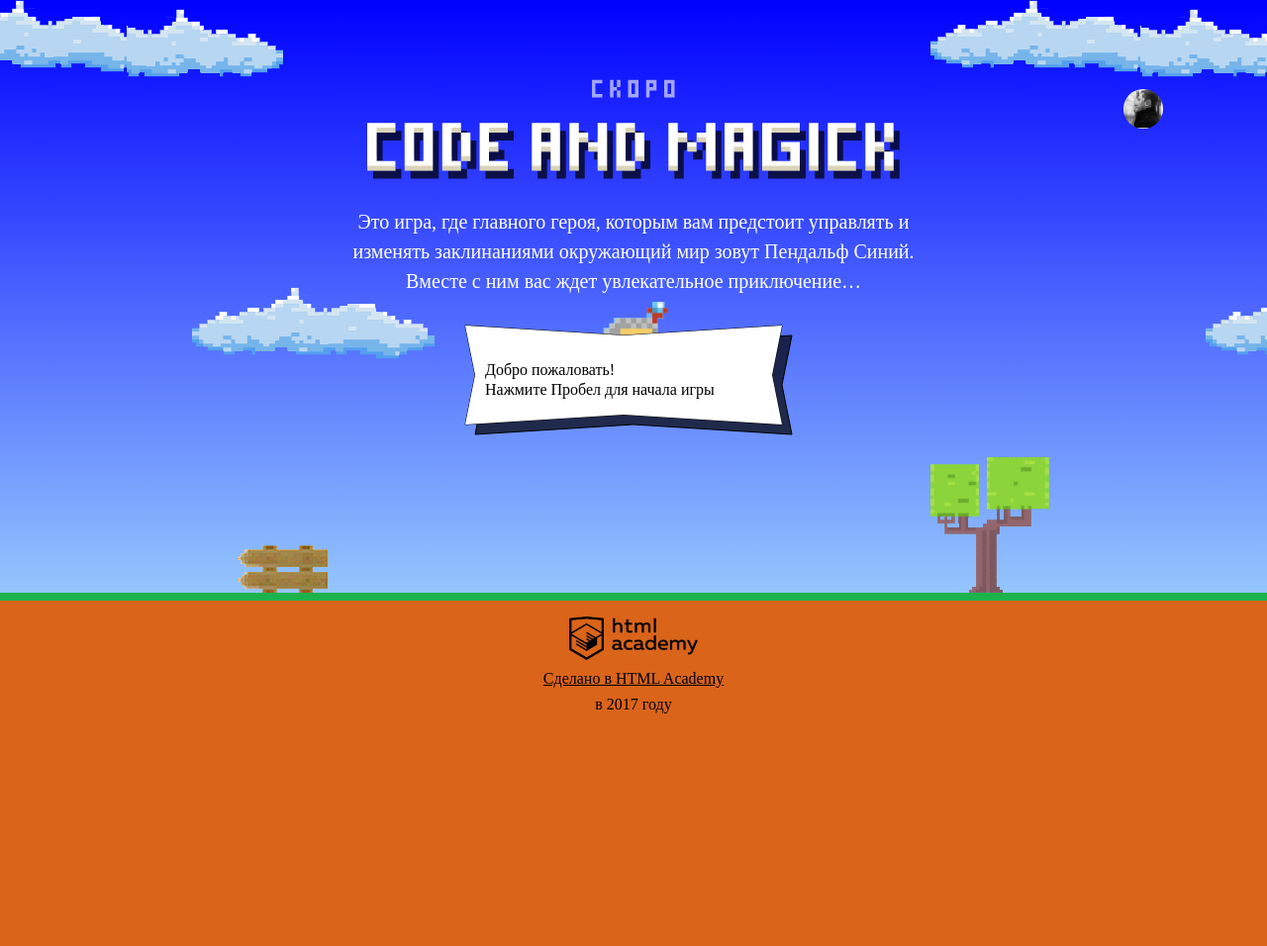
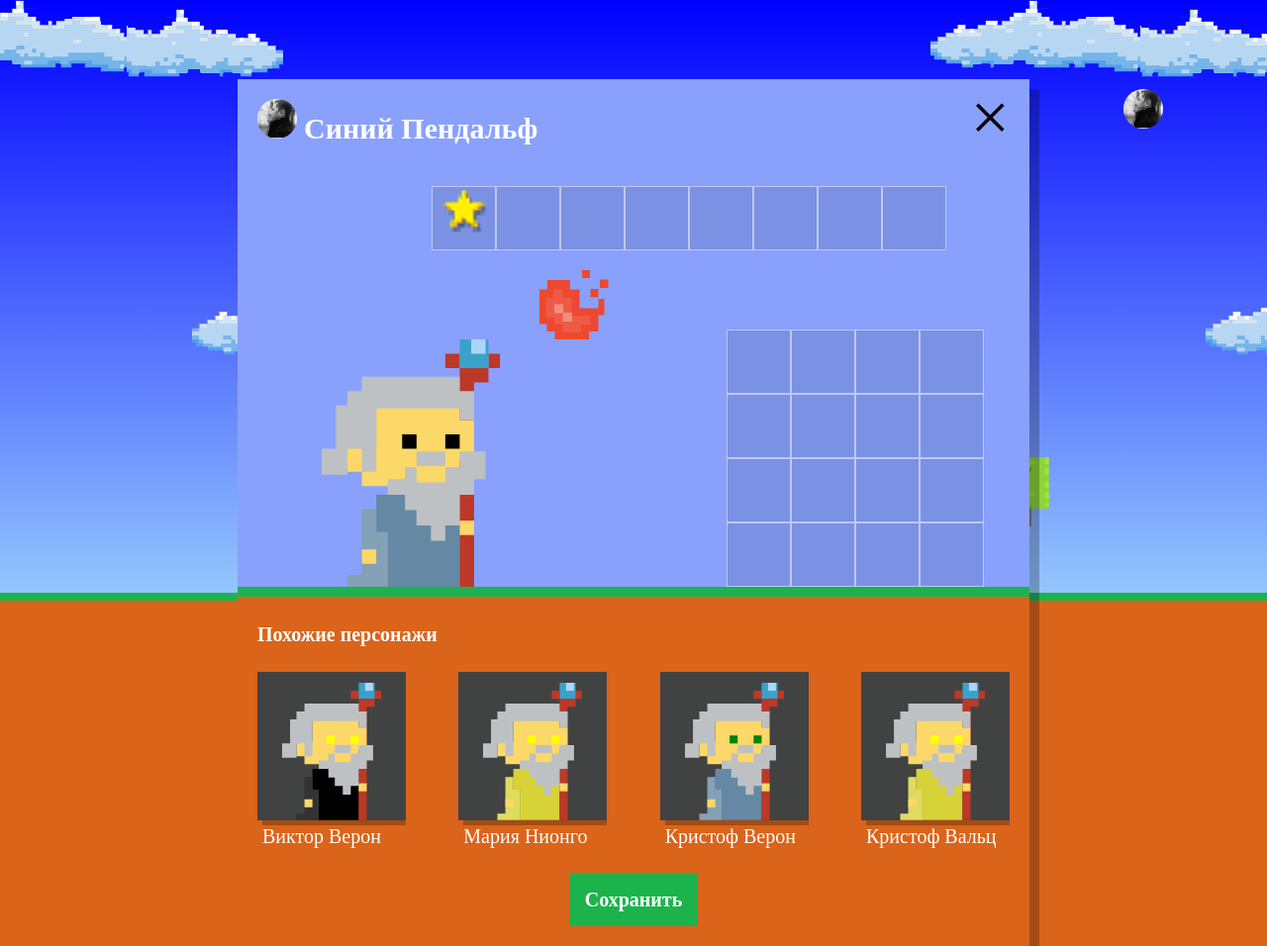
Before and after one commit to MariJunior/195322-code-and-magick, a website: page index.html in a window 1280 px wide. Shown: the whole page at 99% size. Before the commit the page ends 800 px from the top, so only its background shows below. Drawn offline with Linux system fonts and the light colour scheme; a web font is replaced by a local one.

Commit message:
Выводит список похожих магов друзей на экран настройки пользователя.

```diff
--- a/index.html
+++ b/index.html
@@ -203,6 +203,7 @@
   };
 </script>
 <script src="js/stat.js"></script>
+<script src="js/setup.js"></script>
 <script src="js/game.js"></script>
 
 </body>
--- /dev/null
+++ b/js/setup.js
@@ -0,0 +1,88 @@
+'use strict';
+
+var FIRST_NAMES = [
+  'Иван',
+  'Хуан Себастьян',
+  'Мария',
+  'Кристоф',
+  'Виктор',
+  'Юлия',
+  'Люпита',
+  'Вашингтон'
+];
+var LAST_NAMES = [
+  'да Марья',
+  'Верон',
+  'Мирабелла',
+  'Вальц',
+  'Онопко',
+  'Топольницкая',
+  'Нионго',
+  'Ирвинг'
+];
+var COAT_COLORS = [
+  'rgb(101, 137, 164)',
+  'rgb(241, 43, 107)',
+  'rgb(146, 100, 161)',
+  'rgb(56, 159, 117)',
+  'rgb(215, 210, 55)',
+  'rgb(0, 0, 0)'
+];
+var EYES_COLORS = [
+  'black',
+  'red',
+  'blue',
+  'yellow',
+  'green'
+];
+var WIZARDS_QUANTITY = 4;
+var wizards = [];
+
+var userDialog = document.querySelector('.setup');
+var wizardsInterface = document.querySelector('.setup-similar');
+var wizardsList = document.querySelector('.setup-similar-list');
+var template = document.querySelector('#similar-wizard-template').content.querySelector('.setup-similar-item');
+var fragment = document.createDocumentFragment();
+
+var getRandomElement = function (arr) {
+  return arr[Math.floor(Math.random() * (arr.length))];
+};
+
+var getRandomWizard = function () {
+  var wizard = {
+    name: getRandomElement(FIRST_NAMES) + ' ' + getRandomElement(LAST_NAMES),
+    coatColor: getRandomElement(COAT_COLORS),
+    eyesColor: getRandomElement(EYES_COLORS)
+  };
+  return wizard;
+};
+
+var createWizard = function (object) {
+  var wizardTemplate = template.cloneNode(true);
+  var wizardName = wizardTemplate.querySelector('.setup-similar-label');
+  var wizardCoat = wizardTemplate.querySelector('.wizard-coat');
+  var wizardEyes = wizardTemplate.querySelector('.wizard-eyes');
+  wizardName.textContent = object.name;
+  wizardCoat.style.fill = object.coatColor;
+  wizardEyes.style.fill = object.eyesColor;
+
+  return wizardTemplate;
+};
+
+var renderWizards = function (wizardsArr) {
+  for (i = 0; i < wizardsArr.length; i++) {
+    var newWizard = createWizard(wizardsArr[i]);
+    fragment.appendChild(newWizard);
+  }
+  wizardsList.appendChild(fragment);
+};
+
+userDialog.classList.remove('hidden');
+
+for (var i = 0; i < WIZARDS_QUANTITY; ++i) {
+  wizards[i] = getRandomWizard();
+}
+
+renderWizards(wizards);
+
+wizardsInterface.classList.remove('hidden');
```
